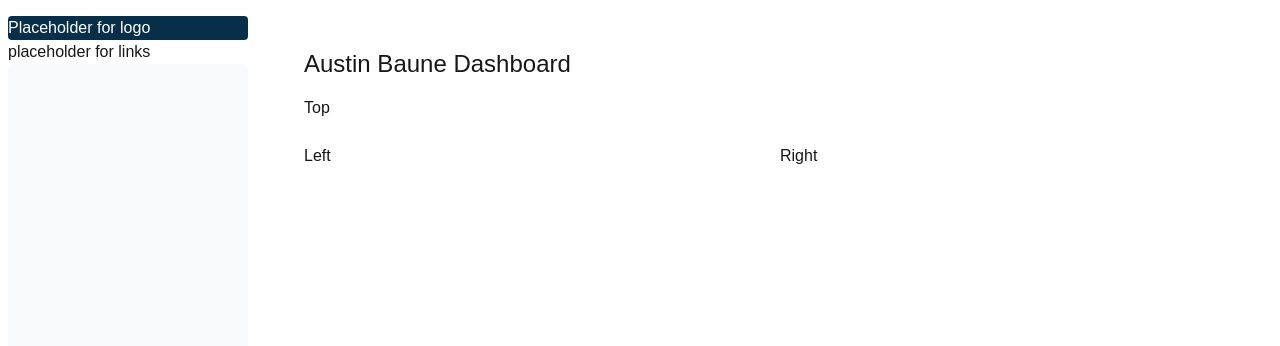
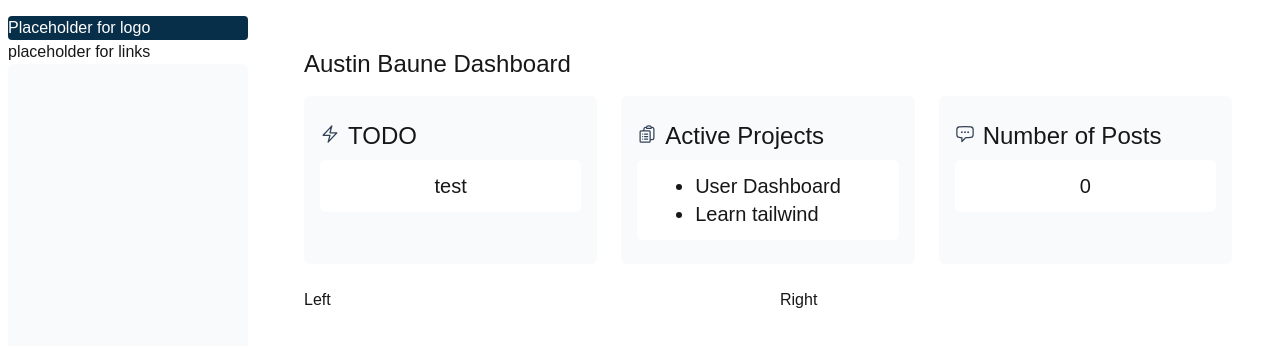
Before and after one commit to bauneAustin/user-profile, a Next.js app: page /dashboard in a window 1280 px wide. Shown: the top 346 px of the page. Built offline with nearby package versions, Linux system fonts and the light colour scheme.

Commit message:
Added cards components

```diff
--- a/app/dashboard/(overview)/page.tsx
+++ b/app/dashboard/(overview)/page.tsx
@@ -1,11 +1,41 @@
+import Cards from "@/app/ui/dashboard/cards";
+
+// TODO: Probably move these to separate file or db
+const currentProjects = <ul className="list-disc">
+    <li>
+        User Dashboard
+    </li>
+    <li>
+        Learn tailwind
+    </li>
+</ul>;
+
 export default async function Page() {
+    const cardDetails = [
+        {
+            header: "TODO",
+            description: "test",
+            icon:"bolt"
+        },
+        {
+            header: "Active Projects",
+            description: currentProjects,
+            icon: "clipboard-document-list"
+        },
+        {
+            header: "Number of Posts",
+            description: 0,
+            icon: "chat-bubble-left-ellipsis"
+        }
+    ];
+
     return (
         <main>
             <h1 className={`mb-4 text-xl md:text-2xl`}>
                 Austin Baune Dashboard
             </h1>
-            <div className="grid gap-6 sm:grid-cols-2 lg:grid-cols-4">
-                Top
+            <div>
+                <Cards cardDetails={cardDetails} />
             </div>
             <div className="mt-6 grid grid-cols-1 gap-6 md:grid-cols-4 lg:grid-cols-2">
                 {/* <Suspense fallback={<RevenueChartSkeleton />}> */}
--- /dev/null
+++ b/app/ui/dashboard/card.tsx
@@ -0,0 +1,31 @@
+import { ReactNode } from "react";
+import { BoltIcon, ChatBubbleLeftEllipsisIcon, ClipboardDocumentListIcon } from '@heroicons/react/24/outline';
+
+export type CardDetails = {
+    header: string;
+    description: string | number | ReactNode;
+    icon: "bolt" | "chat-bubble-left-ellipsis" | "clipboard-document-list";
+};
+
+const IconMap = {
+    bolt: BoltIcon,
+    "chat-bubble-left-ellipsis": ChatBubbleLeftEllipsisIcon,
+    "clipboard-document-list": ClipboardDocumentListIcon
+};
+
+export default function Card(props: {card: CardDetails}) {
+    const {card} = props;
+    const Icon = IconMap[card.icon]
+    return (
+        <div className="flex h-full w-full flex-row min-h-10">
+            <div className="h-auto w-full grow rounded-md bg-slate-50 md:block px-6 py-6 md:px-4">
+                <span className="flex w-full h-auto justify-start mb-2 text-2xl">
+                    {<Icon className="relative top-1 h-5 w-5 text-slate-700 mr-2" />}{card.header}
+                </span>
+                <div className="flex w-full bg-white rounded-md px-3 py-3 md:px-2 justify-center text-xl">
+                    {card.description}
+                </div>
+            </div>
+        </div>
+    );
+};
--- /dev/null
+++ b/app/ui/dashboard/cards.tsx
@@ -0,0 +1,16 @@
+import Card from "./card";
+
+// Types
+import { CardDetails } from "./card";
+export type Cards = CardDetails[];
+
+export const Cards = (props: {cardDetails: Cards}) => {
+    const {cardDetails} = props;
+    return (
+        <div className="grid gap-6 sm:grid-cols-2 lg:grid-cols-3">
+            {cardDetails.map(detail => <Card card={detail} key={detail.header}/>)}
+        </div>
+    );
+}
+
+export default Cards;
```
Also changed, not shown: package.json (+6 -5 lines), 1 other file (tests, documents, lock files or other folders).
